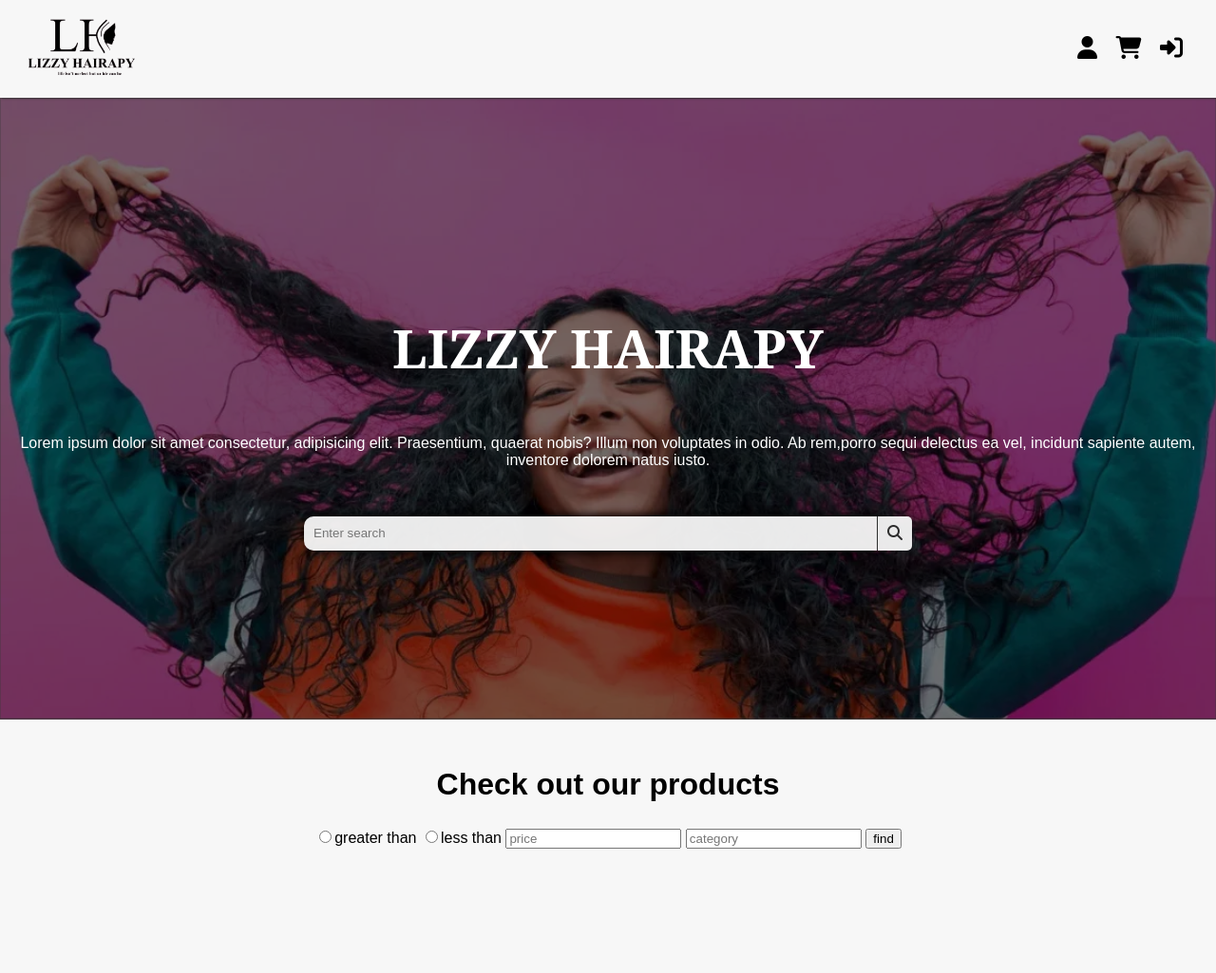
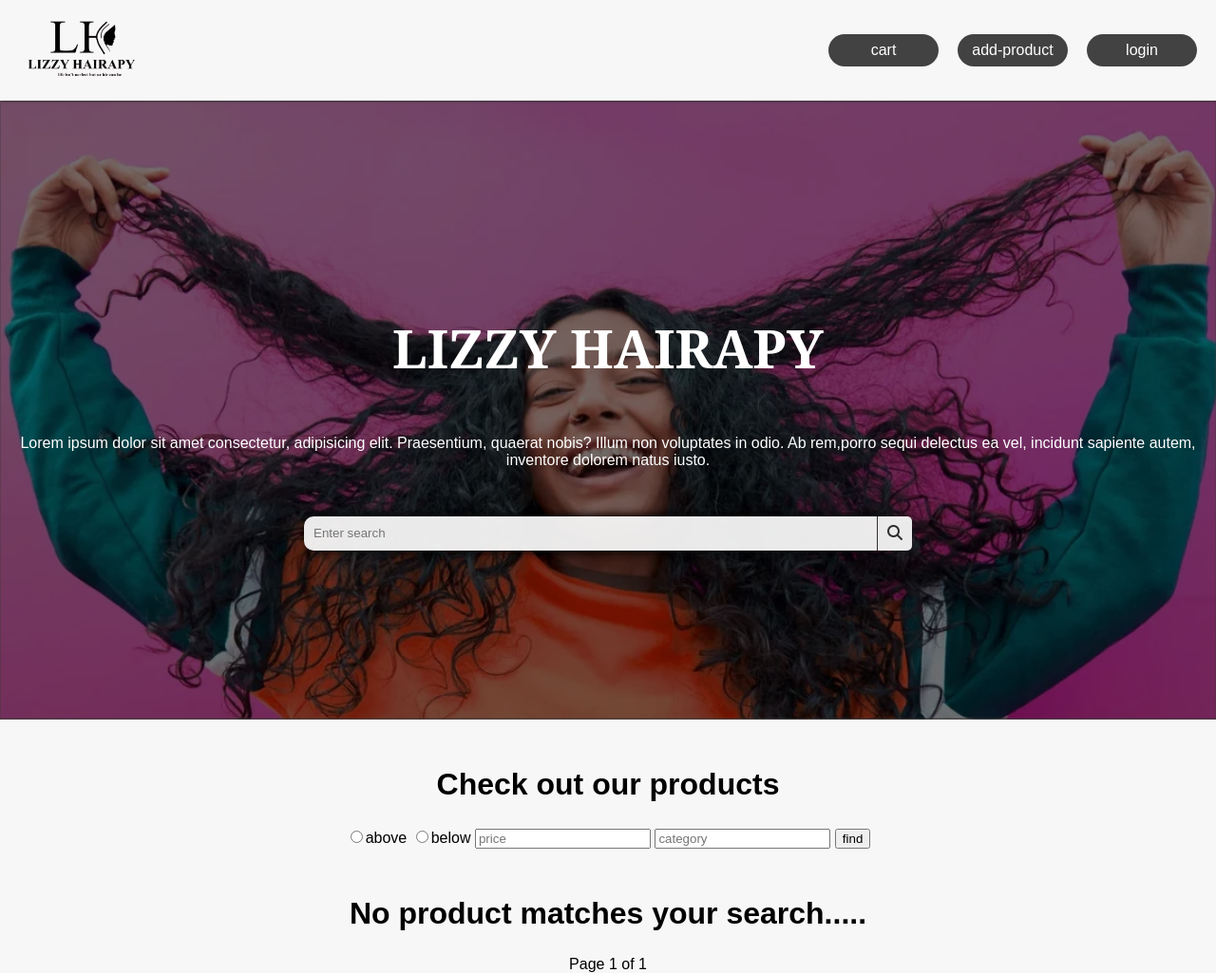
Before and after one commit to tunji-solomon/lizzy-hairapy, a Django app: page / in a window 1280 px wide. Shown: the whole page at 95% size. Before the commit the page ends 894 px from the top, so only its background shows below. Run offline with Django 5.2, Linux system fonts and the light colour scheme; data that the repository does not hold is empty; some libraries are stand-ins or nearby versions.

Commit message:
register-endpoint

```diff
--- a/products/admin.py
+++ b/products/admin.py
@@ -1,5 +1,5 @@
 from django.contrib import admin
-from .models import Products, Category
+from .models import *
 
 # Register your models here.
-admin.site.register([Products, Category])
+admin.site.register([Products, Category, Our_user])
--- a/products/static/css/style.css
+++ b/products/static/css/style.css
@@ -8,6 +8,10 @@ body {
     background-color: #f7f7f7;
     padding-top: 80px;
     position: relative;
+}
+
+a {
+    text-decoration: none;
 }
 
 .header {
@@ -63,18 +67,30 @@ body {
 .navbar-container{
     padding: 20px;
     margin-left: auto;
+    display: flex;
+    text-align: center;
+    align-items: center;
+    gap: 20px;
 
 }
 
 .navbar-items {
-    color: black;
-    font-size: 1.5rem;
-    margin-right: 15px;
+    font-family: Arial, Helvetica, sans-serif;
+    color: white;
+    font-size: 1rem;
+    text-decoration: none;
+    background-color: rgba(24, 24, 24, 0.807);
+    border-radius: 20px;
+    width: 100px;
+    padding: 8px;
+
 }
 
 .navbar-items:hover {
-    color: #ff14d0ac;
+    color: rgba(24, 24, 24, 0.809);
     transition: 0.5s;
+    background-color: white;
+    border: 0.5px solid;
 }
 
 .navbar-items:active {
--- a/products/templates/base.html
+++ b/products/templates/base.html
@@ -8,15 +8,16 @@
     <link rel="stylesheet" href="{% static '../static/css/boostrap.min.css'%}">
     <link rel="stylesheet" href="{% static '../static/css/style.css' %}">
     {% block title %} {% endblock %}
+    {% block custom-style%} {% endblock %}
 </head>
 <body>
     <div class="logo-navbar-container">
         <a href="{% url 'home' %}"><img class="img-logo" src="{% static '../static/images/WhatsApp_Image_2025-06-05_at_9.54.01_AM-removebg-preview.webp' %}" alt="Logo"></a>
         <div class="navbar-container">
 
-            <a class="navbar-items" href="#"><i class="fa-solid fa-user" ></i></a>
-            <a class="navbar-items" href="#"><i class="fa-solid fa-cart-shopping"></i></a>
-            <a class="navbar-items" href="#"><i class="fa-solid fa-right-to-bracket"></i></a>
+            <a href="#"><p class="navbar-items">cart</p></a>
+            <a href="{% url 'add-product' %}"><p class="navbar-items">add-product</p></a>
+            <a href="{% url 'register' %}"><p class="navbar-items">login</p></a>
 
         </div>
     </div>
--- a/products/templates/home.html
+++ b/products/templates/home.html
@@ -16,7 +16,7 @@
                 Illum non voluptates in odio. Ab rem,porro sequi delectus ea vel, incidunt sapiente autem,
                 inventore dolorem natus iusto.
         </p>
-            <form method="POST" class="search-bar-container">
+            <form method="GET" class="search-bar-container">
                 {% csrf_token %}
                 <input type="text" placeholder="Enter search" class="search-bar" name="search">
                 <button  type="submit"class="btn-search"><i class="fa-solid fa-magnifying-glass"></i></button>
@@ -29,10 +29,10 @@
                 Check out our products
             </h1>
             <div class="filter-container">
-                <form method="POST" class-"filter-form">
+                <form method="GET" class-"filter-form">
                     {% csrf_token %}
-                    <input type="radio" name="price" value=">" class="filter-radio">greater than
-                    <input type="radio" name="price" value="<" class="filter-radio">less than
+                    <input type="radio" name="price" value=">" class="filter-radio">above
+                    <input type="radio" name="price" value="<" class="filter-radio">below
                     <input type="text" name="price-field"placeholder="price" class="filter-price">
                     <input type="text" name="category"list="categories" placeholder="category" class="filter-category">
                     <datalist id="categories">
@@ -67,6 +67,23 @@
                     </div>
                 {% endfor %}
             </div>
+        {% else %}
+            <h1 class="all-products-header">
+                No product matches your search.....
+            </h1>
         {% endif %}
+
+        <div class="pagination">
+            {% if products.has_previous %}
+                <a href="?page={{ products.previous_page_number }}">Previous</a>
+            {% endif %}
+
+            <span>Page {{ products.number }} of {{ products.paginator.num_pages }}</span>
+
+            {% if products.has_next %}
+                <a href="?page={{ products.next_page_number }}">Next</a>
+            {% endif %}
+        </div>
+
     </section>
 {% endblock %}
--- a/products/urls.py
+++ b/products/urls.py
@@ -3,5 +3,7 @@ from . import views
 
 urlpatterns = [
     path("", views.home, name="home"),
-    path("add-product", views.add_product, name="add-product")
+    path("add-product/", views.add_product, name="add-product"),
+    path("register/", views.register, name="register"),
+
 ]
--- a/products/views.py
+++ b/products/views.py
@@ -1,39 +1,66 @@
 from django.shortcuts import render, redirect
-from .models import Products, Category
+from .models import *
 from cloudinary.uploader import upload
+from django.contrib.auth import login,logout,authenticate
+from django.core.paginator import Paginator
+from django.contrib import messages
+import re
+import time
+
 
 # Create your views here.
-def home(request):
-    all_product = Products.objects.all()
+saved_paginated_products = None
+def home(request, page=None):
+    global saved_paginated_products
+    global all_product
+
     categories = Category.objects.all()
-    if request.method =="POST":
-        search = request.POST.get("search")
-        if search:
-            all_product = Products.objects.filter(name__icontains=search)
-        price_by = request.POST.get("price")
-        price = request.POST.get("price-field")
-        category = request.POST.get("category")
-        if price_by:
-            if price_by == ">":
-                if price and category:
-                    all_product = Products.objects.filter(price__gt = price, category__title = category)
-                if price and not category:
-                    all_product = Products.objects.filter(price__gt = price)
-                if not price and category:
+    price_by = request.GET.get("price")
+    category = request.GET.get("category")
+    search = request.GET.get("search")
+    page = request.GET.get("page")
+
+    if not page:
+        saved_paginated_products = Products.objects.all()
+
+
+    if price_by or category  or search:
+        saved_paginated_products = None
+
+        if search is not None:
+            saved_paginated_products = Products.objects.filter(name__icontains=search)
+        else:
+            if price_by:
+                price = request.GET.get("price-field")
+                if price_by == ">":
+                    if price and category:
+                        all_product = Products.objects.filter(price__gt = price, category__title = category)
+                    if price and not category:
+                        all_product = Products.objects.filter(price__gt = price)
+                    if not price and category:
+                        all_product = Products.objects.filter(category__title = category)
+                else:
+                    if price and category:
+                        all_product = Products.objects.filter(price__lt = price, category__title = category)
+                    if price and not category:
+                        all_product = Products.objects.filter(price__lt = price)
+                    if not price and category:
+                        all_product = Products.objects.filter(category__title = category)
+
+            else:
+                if category:
                     all_product = Products.objects.filter(category__title = category)
-            else:
-                if price and category:
-                    all_product = Products.objects.filter(price__lt = price, category__title = category)
-                if price and not category:
-                    all_product = Products.objects.filter(price__lt = price)
-                if not price and category:
-                    all_product = Products.objects.filter(category__title = category)
-        else:
-            all_product = Products.objects.filter(category__title = category)
+            saved_paginated_products = all_product
+
+
+    paginated_product = Paginator(saved_paginated_products.order_by("price"), 1)
+    product_pages = paginated_product.get_page(page)
+    all_product = product_pages
     context = {
         "categories" : categories,
         "products" : all_product
     }
+
 
     return render(request, 'home.html', context)
 
@@ -61,5 +88,61 @@ def add_product(request):
     categories = Category.objects.all()
     return render(request, "add_product.html", {"categories":categories})
 
-def search_product(request):
-    pass
+def register(request):
+    password_pattern = r'^(?=.*[A-Z])(?=.*[a-z])(?=.*\d)(?=.*[\dA-Za-z]).{8,15}$'
+    if request.method == "POST":
+        username:str = request.POST.get("username")
+        email:str = request.POST.get("email")
+        password:str = request.POST.get("password")
+        confirm:str = request.POST.get("confirm")
+        context = {
+            "username" : username,
+            "email" : email,
+            "password" : password,
+            "confirm" : confirm
+        }
+
+        if Our_user.objects.filter(username=username).exists() == False:
+            if Our_user.objects.filter(email=email).exists() == False:
+                print("PASSWORD:",password)
+                if password == confirm:
+                    if re.match(password_pattern, password.strip()):
+
+                        user = User.objects.create(username=username,email=email,password=password)
+                        user.save()
+                        new_user = Our_user(user=user,username=username,email=email,password=password)
+                        new_user.clean_fields()
+                        new_user.save()
+                        messages.success(request, "User registraion successful", extra_tags= "success")
+                        return redirect("home")
+                    else:
+                        messages.info(request, "Password does not match the required pattern", extra_tags= "pattern")
+                        return render(request, "registration.html", {"context": context})
+                else:
+                    print("confirm password does not match")
+                    print(context)
+                    messages.info(request, "Password and confirm password mismatch", extra_tags= "mismatch")
+                    return render(request, "registration.html", {"context":context})
+            else:
+                print("Email not valid")
+                messages.info(request, "User with email already exist", extra_tags= "email")
+                return render(request, "registration.html", {"context": context})
+        else:
+            print("user with name already exist")
+            messages.info(request, "User with username already exist", extra_tags= "username")
+            return render(request, "registration.html", context)
+    else:
+        return render(request, "registration.html")
+
+
+def login(request):
+        if request.method == 'POST':
+           username= request.POST.get('username')
+           password = request.POST.get('password')
+           user = authenticate(username=username,password=password)
+           if user is not None:
+               login(request,user)
+               return redirect('home')
+           else:
+               messages.error(request, "Ivalid credentials", extra_tags="wrong_credentials")
+        return render(request,'login.html')
```
Also changed, not shown: other parts of products/static/css/style.css (+52 -2 lines), products/models.py (+11 -0 lines), products/templates/add_product.html (+21 -11 lines), products/templates/login.html (added, +30 -0 lines), products/templates/registration.html (added, +69 -0 lines), products/migrations/0004_our_user.py (added).
